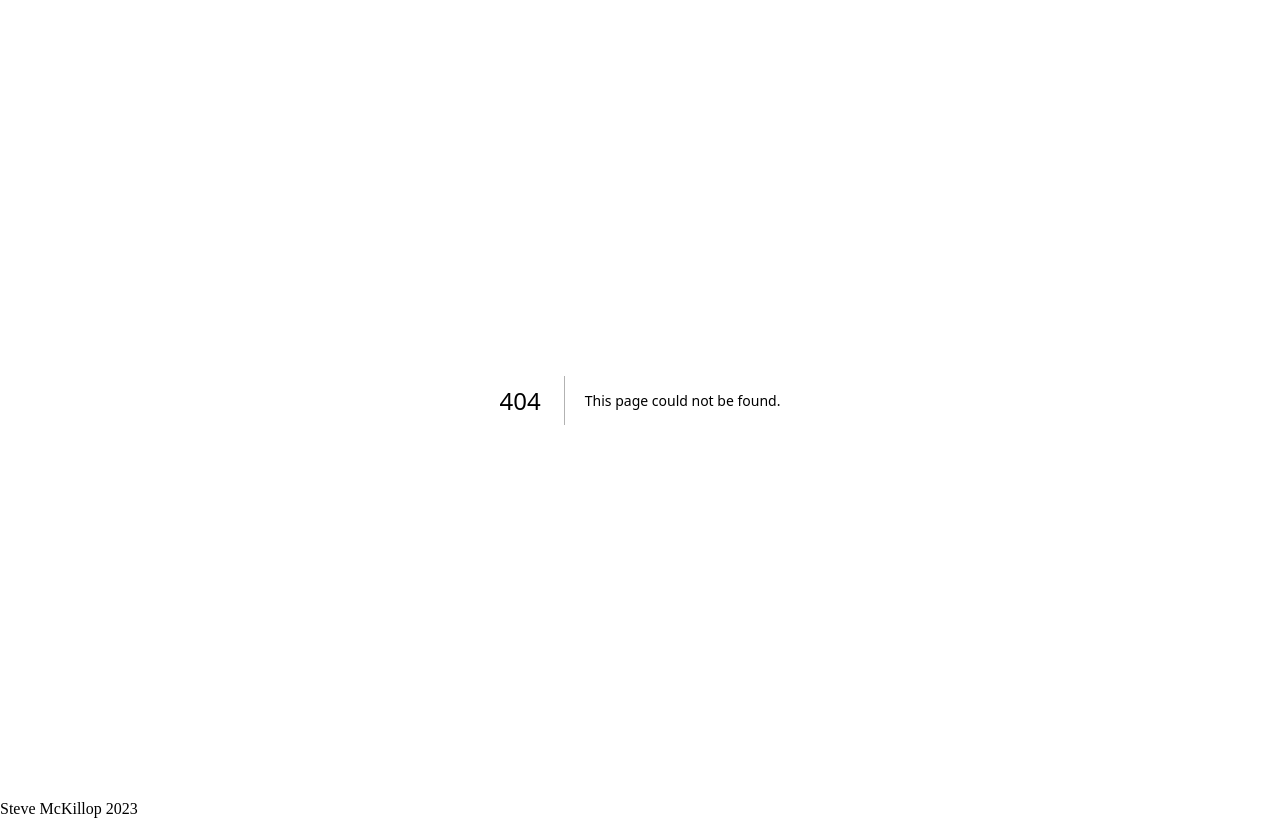
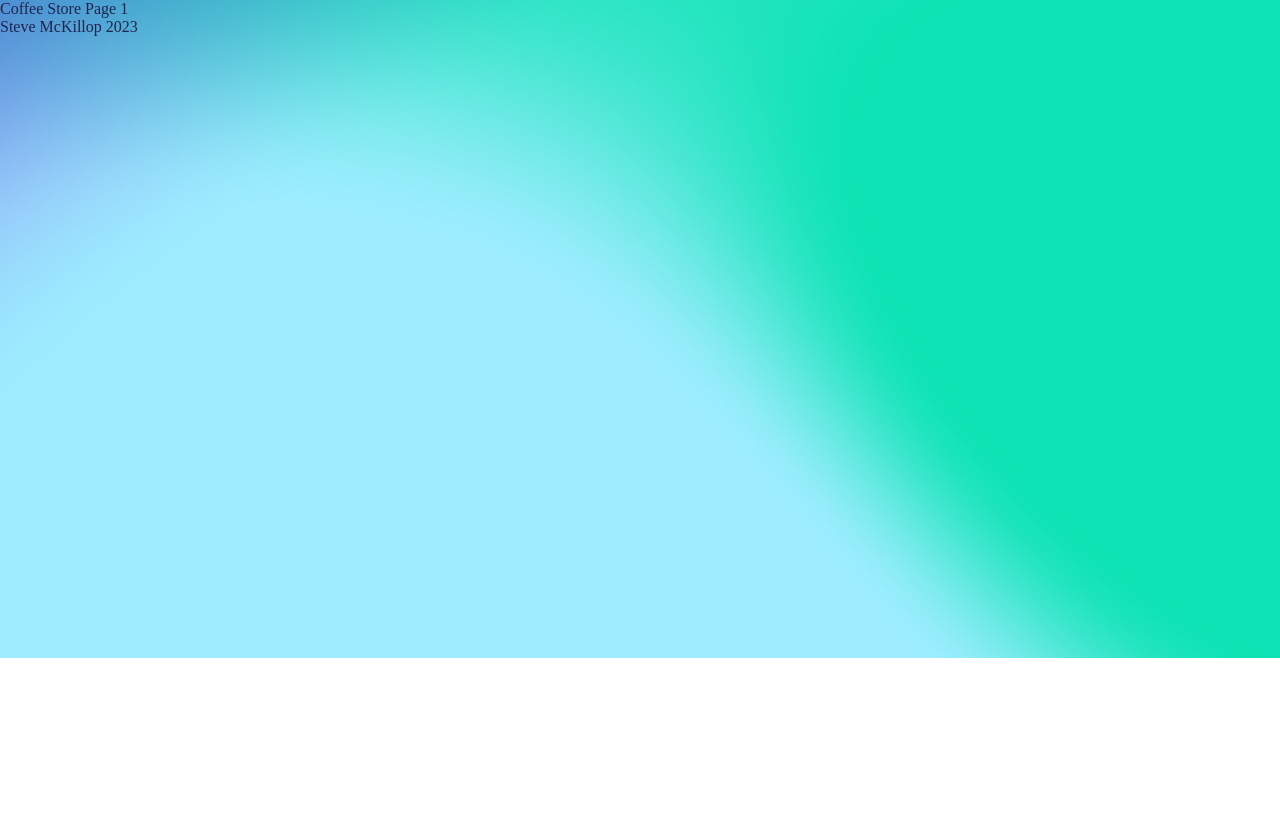
Before and after one commit to stevemckillop/nextjs-coffee-connoisseur, a Next.js app: page /coffee-store/1 in a window 1280 px wide. Before the commit this address had no page. Built offline with nearby package versions, Linux system fonts and the light colour scheme.

Commit message:
feat: add dynamic routing - video 40

```diff
--- /dev/null
+++ b/src/pages/coffee-store/[id].js
@@ -0,0 +1,10 @@
+import { useRouter } from "next/router";
+
+
+const CoffeeStore = () => {
+  const router = useRouter()
+  console.log("router", router);
+  return <div>Coffee Store Page {router.query.id}</div>
+}
+
+export default CoffeeStore;
```
Also changed, not shown: src/pages/coffee-store.js (deleted, +0 -7 lines).
